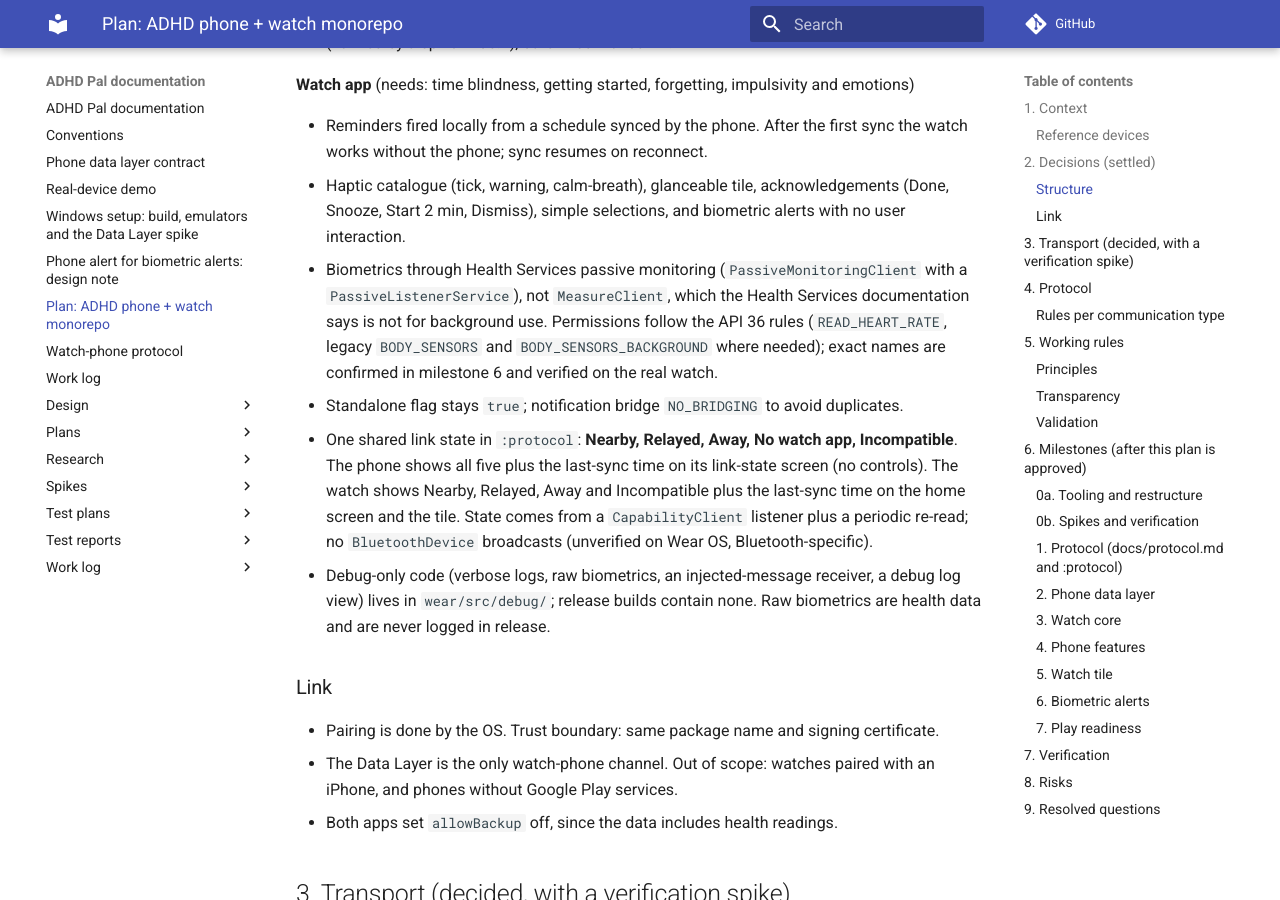
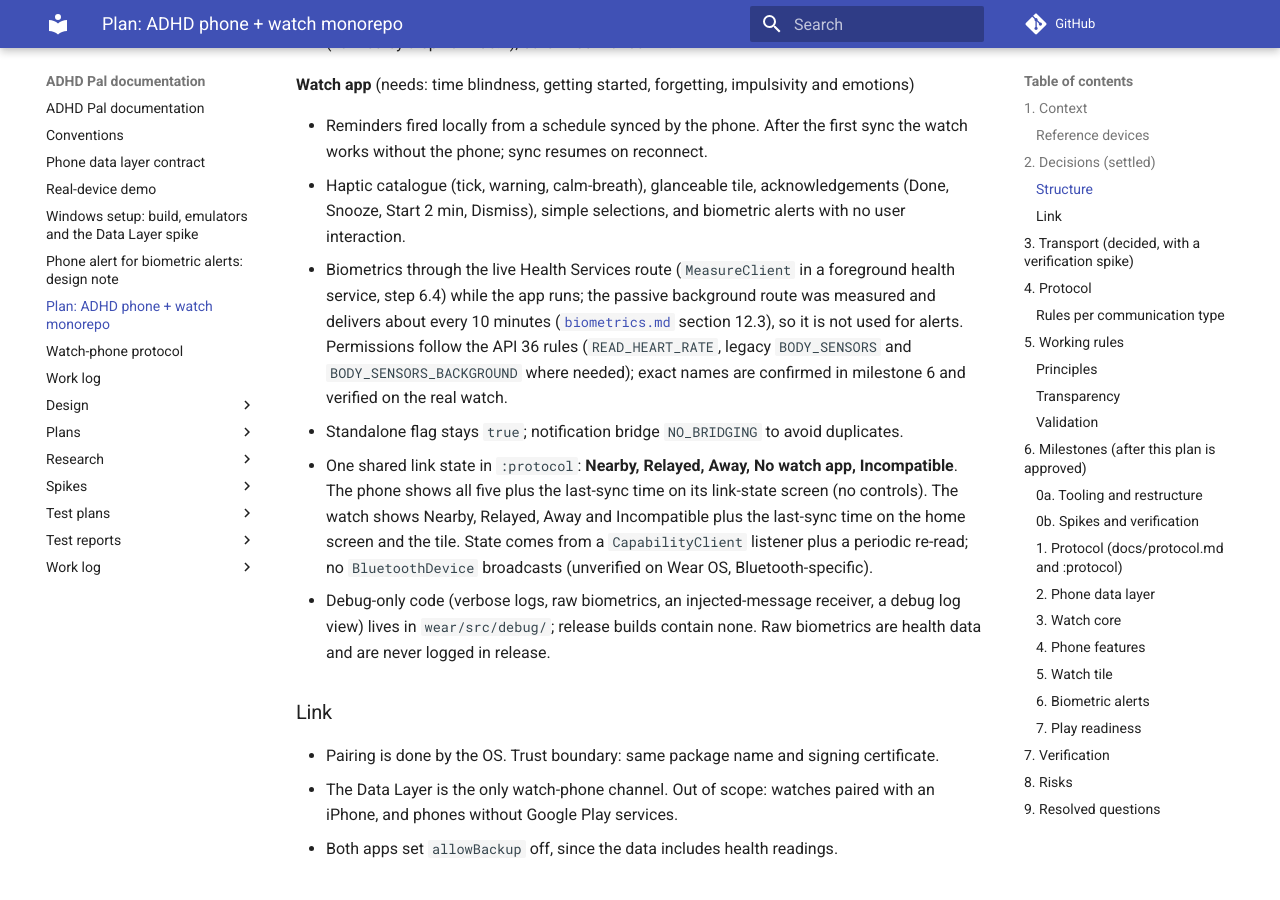
Before and after one commit to shlomoa/my-adhd-pal, an MkDocs documentation site: the page built from docs/plan.md, in a window 1280 px wide and 900 px high, scrolled down 1436 px. Built offline with MkDocs 1.6.1 and Material for MkDocs 9.7.7, drawn with Linux system fonts in a browser that asks for light colours; comment, search, counter and statistics services are not loaded; some of the changed text lies outside the part shown.

Commit message:
Docs: reword passive-route statements that the live route contradicts (#226) (#238)
Claude-Session: https://claude.ai/code/session_01FyLgJ9jnFq1PHzp3tAEHbB

Co-authored-by: Claude <noreply@anthropic.com>

```diff
--- a/docs/plan.md
+++ b/docs/plan.md
@@ -48,8 +48,9 @@ emotions.
   phone; sync resumes on reconnect.
 - Haptic catalogue (tick, warning, calm-breath), glanceable tile, acknowledgements (Done, Snooze, Start 2 min,
   Dismiss), simple selections, and biometric alerts with no user interaction.
-- Biometrics through Health Services passive monitoring (`PassiveMonitoringClient` with a `PassiveListenerService`),
-  not `MeasureClient`, which the Health Services documentation says is not for background use. Permissions follow the
+- Biometrics through the live Health Services route (`MeasureClient` in a foreground health service, step 6.4) while the
+  app runs; the passive background route was measured and delivers about every 10 minutes
+  ([`biometrics.md`](plans/biometrics.md) section 12.3), so it is not used for alerts. Permissions follow the
   API 36 rules (`READ_HEART_RATE`, legacy `BODY_SENSORS` and `BODY_SENSORS_BACKGROUND` where needed); exact names are
   confirmed in milestone 6 and verified on the real watch.
 - Standalone flag stays `true`; notification bridge `NO_BRIDGING` to avoid duplicates.
@@ -276,8 +277,8 @@ Every step becomes a GitHub issue labelled with its milestone, starting with its
 
 ### 6. Biometric alerts
 
-- **6.1 Research:** passive monitoring, permission names for API 36, and whether passive heart rate is supported on the
-  Galaxy Watch6 Classic. **6.2** Agree metrics and thresholds with the user in an issue. **6.3** Permission flow (C10).
+- **6.1 Research:** the Health Services routes (live and passive), permission names for API 36, and heart-rate support on the
+  Galaxy Watch6 Classic (done; the measured result is in [`biometrics.md`](plans/biometrics.md) section 12.3). **6.2** Agree metrics and thresholds with the user in an issue. **6.3** Permission flow (C10).
   **6.4** Live measure service (C4), replaces "Passive listener service". **6.5** Threshold and cooldown evaluator fed continuously (C5; the evaluator exists).
   **6.6** `/alert/<id>` with the numeric value (unchanged). **6.7** Debug-only raw biometrics (unchanged). **6.8** Emulator synthetic data, then
   the real watch, with the E7 latency. *Validate each:* unit tests, then manual.
@@ -326,7 +327,7 @@ behaviour working before the real-hardware stage (0b.2b). Delay targets are agre
 | Reminder reliability on the watch under Doze, battery optimisation and exact-alarm rules | Core feature fails silently | 3.4 researches the mechanism first; 24-hour run, every reminder within 1 minute |
 | Samsung battery management on the phone (sleeping or restricted apps) | The background listener stops storing acknowledgements and alerts | 0b.2b on the Galaxy A55 5G with default settings; any exemption or setup step decided with the user |
 | Pairing through Samsung's Galaxy Wearable app instead of Google's Wear OS app | Data Layer behaves differently from the emulator pairing | 0b.2b on this exact phone and watch pair |
-| Health Services passive monitoring: permission names for API 36 and heart-rate support on this watch | Biometric alerts impossible or different | Milestone 6 research first; thresholds agreed with the user |
+| Health Services: permission names for API 36 and heart-rate support on this watch (live route measured, passive route measured) | Biometric alerts impossible or different | Milestone 6 research first; thresholds agreed with the user |
 | Samsung limits on third-party sensor access | Same | Milestone 6 research; capability check on the real watch |
 | Emulators do not show Nearby, Relayed or Away, or Samsung behaviour | False confidence | The emulator stage is required but not sufficient; the hardware stage settles it |
 | `allowBackup` could copy health-related data to the cloud | Privacy exposure | Off in both apps (0a.2) |
@@ -346,7 +347,7 @@ behaviour working before the real-hardware stage (0b.2b). Delay targets are agre
 | Google relay and cost | Accepted; no cost documented (unverified) |
 | Alert content | Numeric value, threshold and time |
 | Handshake | State items plus an Incompatible link state |
-| Biometric API | Health Services passive monitoring, not `MeasureClient` |
+| Biometric API | Health Services live route (`MeasureClient`) while the app runs; the passive route is measured, not used for alerts |
 | Spike timing and form | End of milestone 0, as 0b.2a (emulators, required) then 0b.2b (hardware) |
 | Backups | `allowBackup` off |
 | Reminder reliability | Every reminder within 1 minute over 24 hours |
```
Also changed, not shown: docs/plans/biometrics.md (+3 -3 lines).
